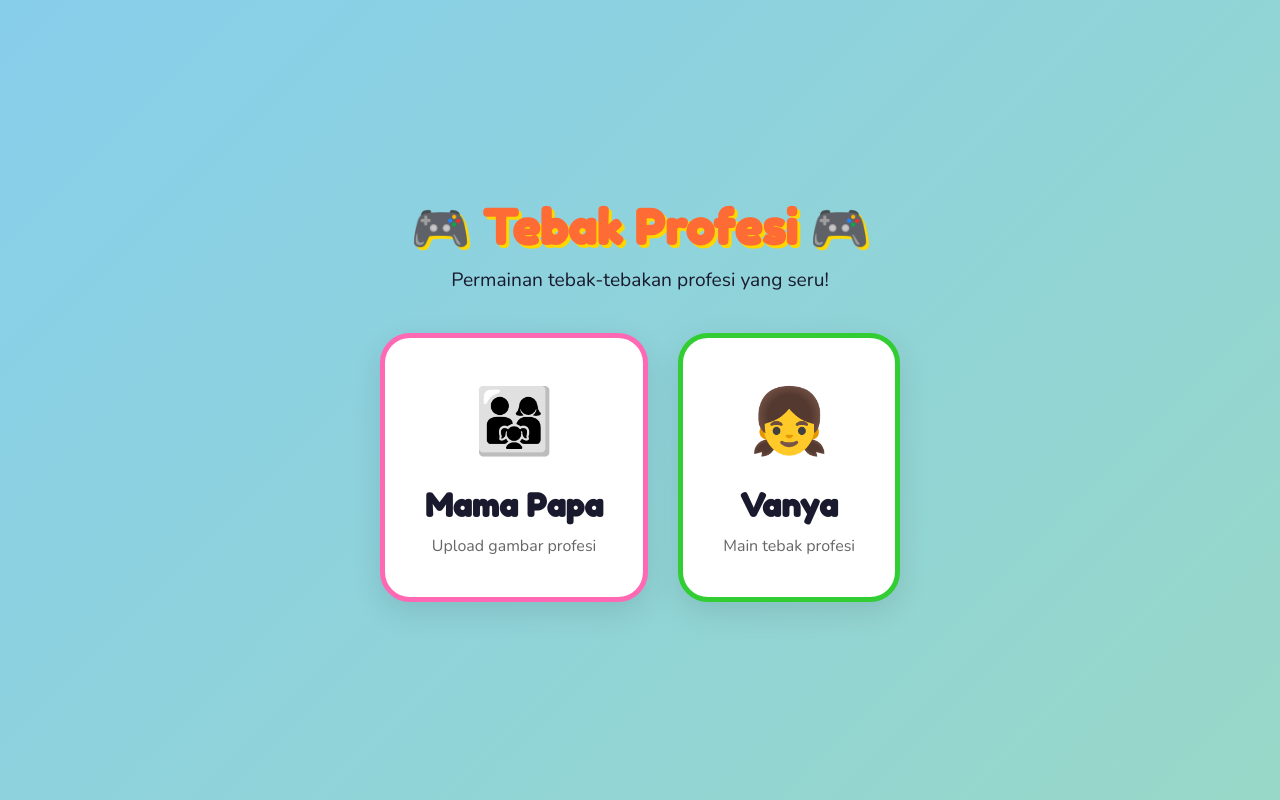
After one commit to khaerulumam42/vanya-game, a Flask app: page / in a window 1280 px wide. The commit adds this page. Run offline with Flask 3, Linux system fonts and the light colour scheme.

Commit message:
feat: add landing page with role selection
- Create templates/index.html with game title and role selection cards
- Add /admin and /play routes to app.py for navigation
- Add landing page styles to static/css/style.css (cards, hover effects)
- Import get_all_professions and count_professions from database module

Co-Authored-By: Claude Opus 4.6 <noreply@anthropic.com>

```diff
--- a/app.py
+++ b/app.py
@@ -1,5 +1,5 @@
 from flask import Flask, render_template, session, redirect, url_for
-from database import init_db
+from database import init_db, get_all_professions, count_professions
 
 app = Flask(__name__)
 app.secret_key = 'change-this-secret-key-in-production'
@@ -10,6 +10,16 @@ app.config['UPLOAD_FOLDER'] = 'static/images/uploads'
 def index():
     return render_template('index.html')
 
+@app.route('/admin')
+def admin():
+    professions = get_all_professions()
+    return render_template('admin.html', professions=professions)
+
+@app.route('/play')
+def play():
+    count = count_professions()
+    return render_template('select_count.html', available_count=count)
+
 if __name__ == '__main__':
     init_db()
     app.run(debug=True, host='0.0.0.0', port=5000)
--- a/static/css/style.css
+++ b/static/css/style.css
@@ -58,3 +58,63 @@ h1, h2, h3 {
     background: #FF69B4;
     color: white;
 }
+
+.landing {
+    text-align: center;
+}
+
+.game-title {
+    font-size: 3rem;
+    margin-bottom: 10px;
+    color: #FF6B35;
+    text-shadow: 3px 3px 0 #FFD700;
+}
+
+.subtitle {
+    font-size: 1.2rem;
+    color: #1a1a2e;
+    margin-bottom: 40px;
+}
+
+.choice-container {
+    display: flex;
+    gap: 30px;
+    justify-content: center;
+    flex-wrap: wrap;
+}
+
+.choice-card {
+    background: white;
+    border-radius: 30px;
+    padding: 40px;
+    min-width: 200px;
+    text-decoration: none;
+    box-shadow: 0 10px 30px rgba(0,0,0,0.1);
+    transition: transform 0.3s;
+}
+
+.choice-card:hover {
+    transform: translateY(-10px);
+}
+
+.choice-icon {
+    font-size: 4rem;
+    margin-bottom: 20px;
+}
+
+.choice-card h2 {
+    font-size: 2rem;
+    margin-bottom: 10px;
+}
+
+.choice-card p {
+    color: #666;
+}
+
+.admin-card {
+    border: 5px solid #FF69B4;
+}
+
+.player-card {
+    border: 5px solid #32CD32;
+}
--- /dev/null
+++ b/templates/index.html
@@ -0,0 +1,24 @@
+{% extends "base.html" %}
+
+{% block title %}Tebak Profesi - Home{% endblock %}
+
+{% block content %}
+<div class="landing">
+    <h1 class="game-title">🎮 Tebak Profesi 🎮</h1>
+    <p class="subtitle">Permainan tebak-tebakan profesi yang seru!</p>
+
+    <div class="choice-container">
+        <a href="{{ url_for('admin') }}" class="choice-card admin-card">
+            <div class="choice-icon">👨‍👩‍👧</div>
+            <h2>Mama Papa</h2>
+            <p>Upload gambar profesi</p>
+        </a>
+
+        <a href="{{ url_for('play') }}" class="choice-card player-card">
+            <div class="choice-icon">👧</div>
+            <h2>Vanya</h2>
+            <p>Main tebak profesi</p>
+        </a>
+    </div>
+</div>
+{% endblock %}
```
